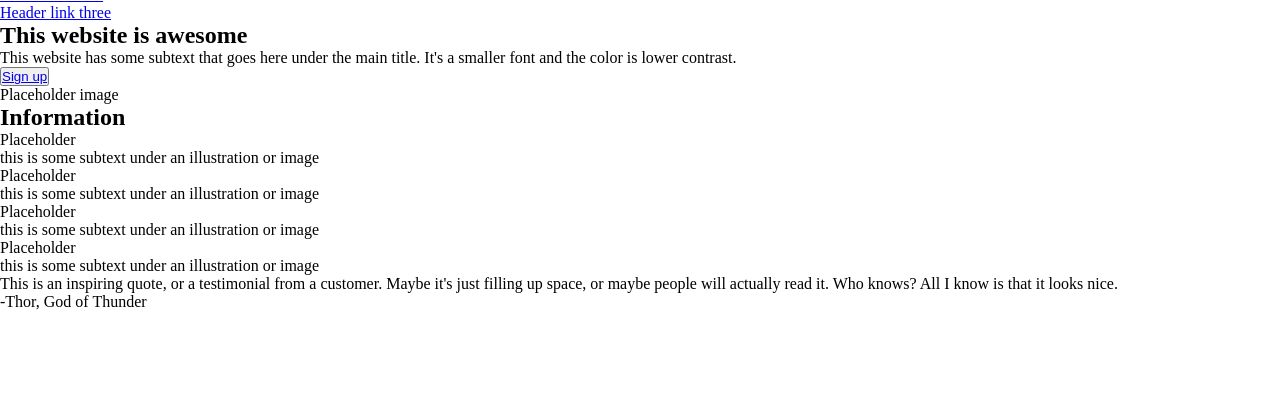
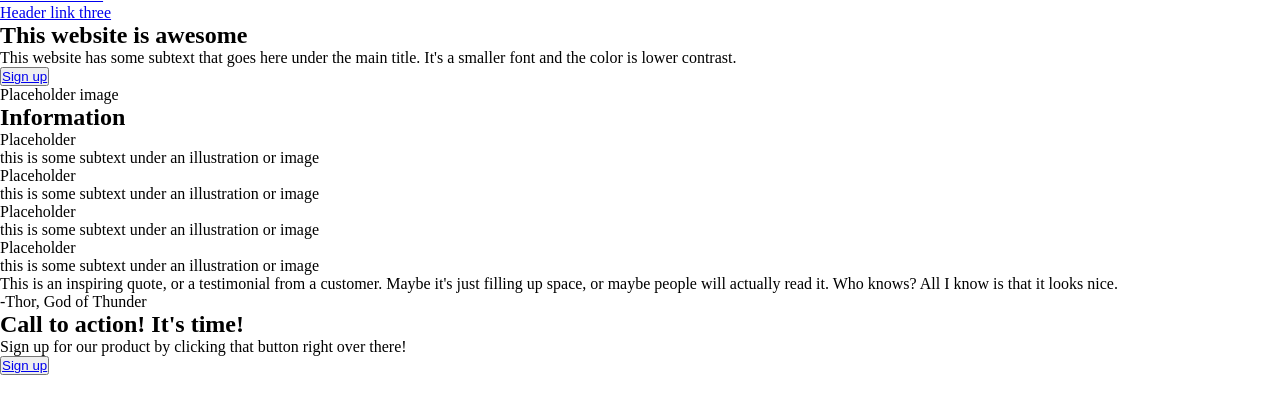
Before and after one commit to hsno68/homepage, a plain HTML site: page index.html in a window 1280 px wide. Shown: the part 69-482 px from the top of the page. Drawn offline with Linux system fonts and the light colour scheme.

Commit message:
Create call-to-action section

```diff
--- a/index.html
+++ b/index.html
@@ -60,5 +60,15 @@
         <p class="author">-Thor, God of Thunder</p>
       </div>
     </section>
+
+    <section class="call">
+      <div class="container">
+        <div class="call-intro">
+          <h2 class="call-title">Call to action! It's time!</h2>
+          <p class="call-subtext">Sign up for our product by clicking that button right over there!</p>
+        </div>
+        <button class="sign-up"><a href="#">Sign up</a></button>
+      </div>
+    </section>
   </body>
 </html>
```
